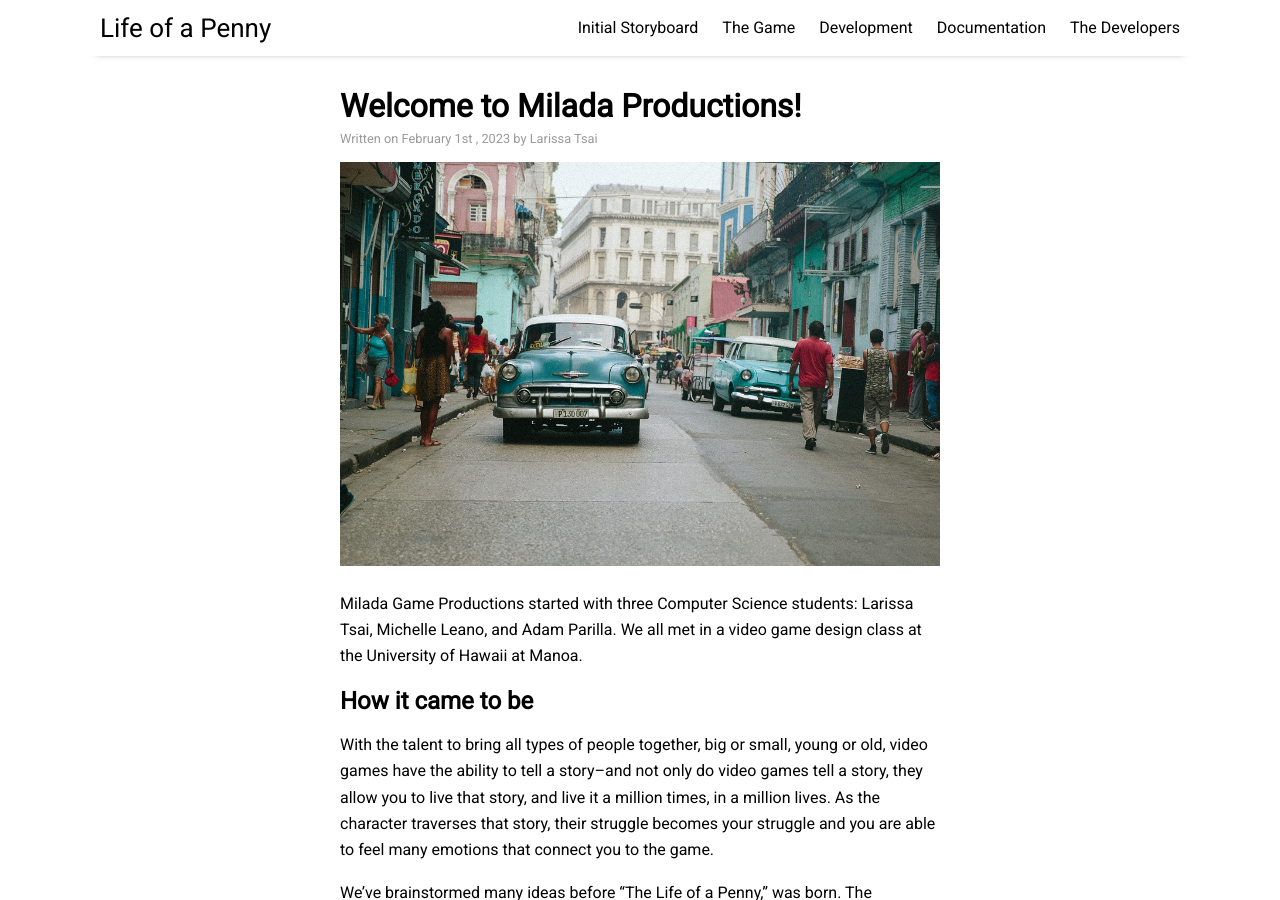
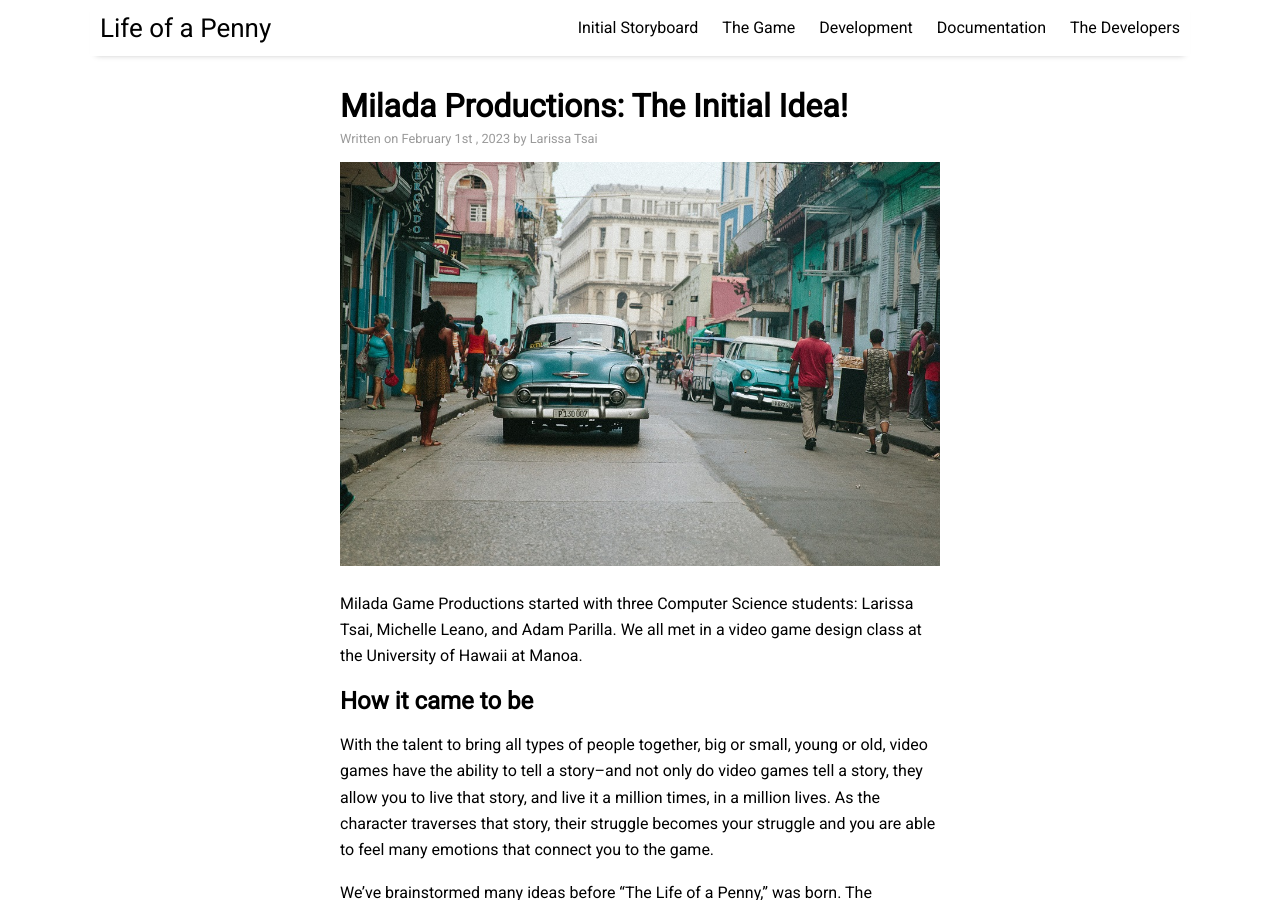
Before and after one commit to milada-game-production/life-of-a-penny.github.io, a Jekyll site: the page built from _posts/2023-02-01-the-initial-idea.md, in a window 1280 px wide and 900 px high. Built offline with Jekyll 4.4.1, drawn with Linux system fonts in a browser that asks for light colours; nearby versions of some CDN libraries.

Commit message:
Update 2023-02-01-the-initial-idea.md

```diff
--- a/_posts/2023-02-01-the-initial-idea.md
+++ b/_posts/2023-02-01-the-initial-idea.md
@@ -1,6 +1,6 @@
 ---
 layout: post
-title: "Welcome to Milada Productions!"
+title: "Milada Productions: The Initial Idea!"
 author: "Larissa Tsai"
 categories: storyboard
 tags: [storyboard]
```
